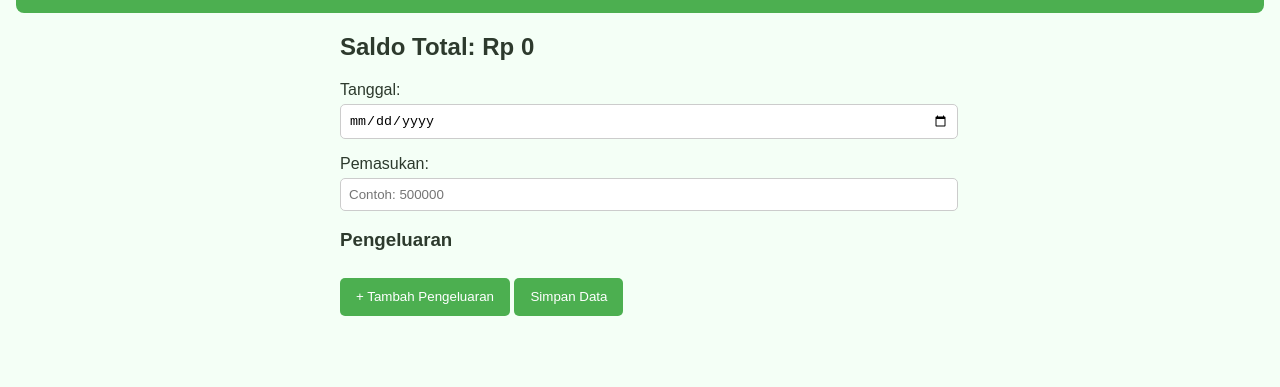
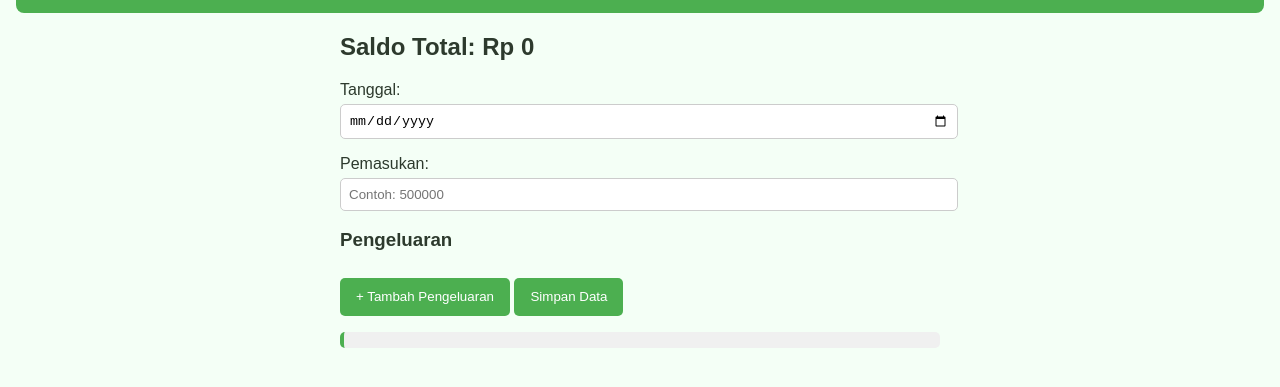
Before and after one commit to sddqbdi1208/Management, a plain HTML site: page index.html in a window 1280 px wide. Shown: the part 73-460 px from the top of the page. Drawn offline with Linux system fonts and the light colour scheme.

Commit message:
Update style.css

```diff
--- a/style.css
+++ b/style.css
@@ -57,3 +57,12 @@ button:hover {
   gap: 10px;
   margin-bottom: 0.5rem;
 }
+
+pre#respon {
+  background: #f0f0f0;
+  padding: 0.5rem;
+  border-left: 4px solid #4caf50;
+  font-weight: bold;
+  white-space: pre-wrap;
+  border-radius: 5px;
+}
```
